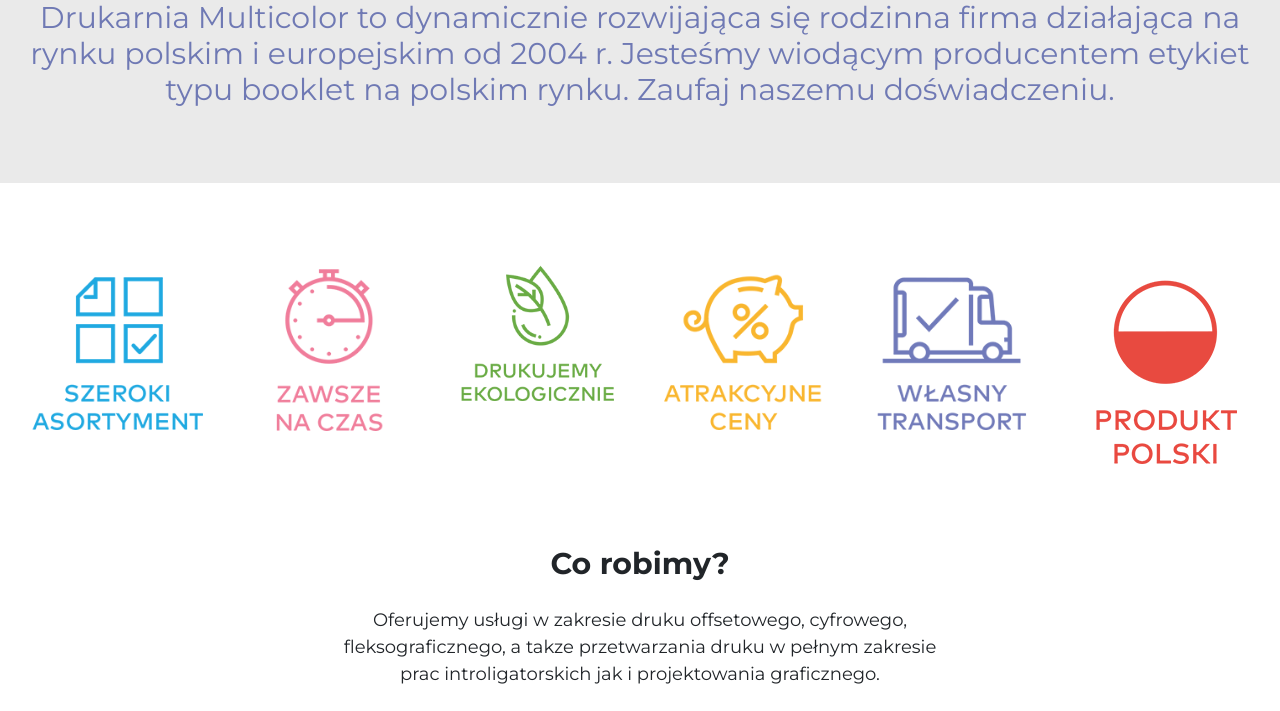
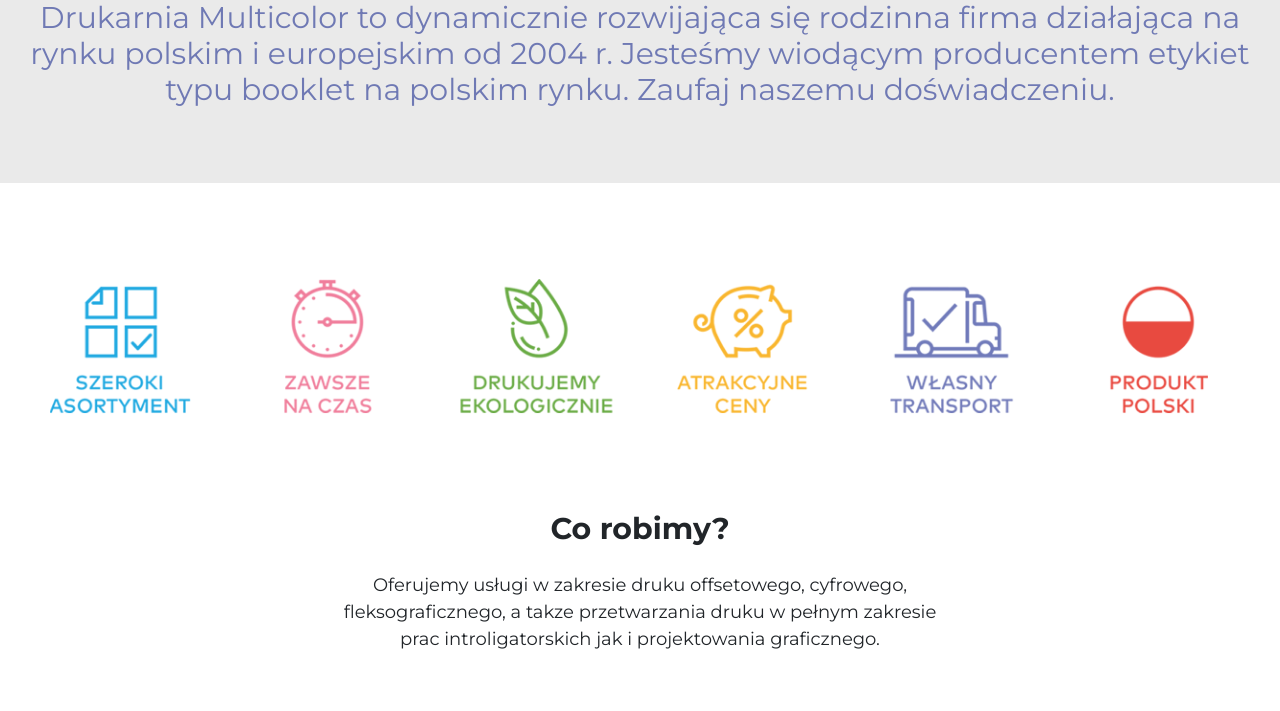
Before and after one commit to paboowicz/multicolor2020, a PHP site: page / in a window 1280 px wide. Shown: the part 688-1399 px from the top of the page. Run offline with PHP 8.4, Linux system fonts and the light colour scheme; some libraries are stand-ins or nearby versions.

Commit message:
ikonki - podmiana

```diff
--- a/index.php
+++ b/index.php
@@ -45,32 +45,32 @@
             <div class="row icons-row">
                 <div class="col-sm-6 col-md-4 col-lg-2">
                     <div class="item">
-                        <img src="./static/image/icons/szeroki_asortyment.png" alt="szeroki asortyment">
+                        <img src="./static/image/icons/ikony_set_01.png" alt="szeroki asortyment">
                     </div>
                 </div>
                 <div class="col-sm-6 col-md-4 col-lg-2">
                     <div class="item">
-                        <img src="./static/image/icons/zawsze_na_czas.png" alt="zawsze na czas">
+                        <img src="./static/image/icons/ikony_set_02.png" alt="zawsze na czas">
                     </div>
                 </div>
                 <div class="col-sm-6 col-md-4 col-lg-2">
                     <div class="item">
-                        <img src="./static/image/icons/drukujemy_ekologicznie.png" alt="drukujemy ekologicznie">
+                        <img src="./static/image/icons/ikony_set_03.png" alt="drukujemy ekologicznie">
                     </div>
                 </div>
                 <div class="col-sm-6 col-md-4 col-lg-2">
                     <div class="item">
-                        <img src="./static/image/icons/atrakcyjne_ceny.png" alt="atrakcyjne ceny">
+                        <img src="./static/image/icons/ikony_set_04.png" alt="atrakcyjne ceny">
                     </div>
                 </div>
                 <div class="col-sm-6 col-md-4 col-lg-2">
                     <div class="item">
-                        <img src="./static/image/icons/wlasny_transport.png" alt="własny transport">
+                        <img src="./static/image/icons/ikony_set_05.png" alt="własny transport">
                     </div>
                 </div>
                 <div class="col-sm-6 col-md-4 col-lg-2">
                     <div class="item">
-                        <img src="./static/image/icons/produkt_polski.png" alt="produkt polski">
+                        <img src="./static/image/icons/ikony_set_06.png" alt="produkt polski">
                     </div>
                 </div>
             </div>
```
Also changed, not shown: oferta.php (+6 -6 lines), static/image/icons/ikony_set_01.png (added), static/image/icons/ikony_set_02.png (added), static/image/icons/ikony_set_03.png (added), static/image/icons/ikony_set_04.png (added), static/image/icons/ikony_set_05.png (added), static/image/icons/ikony_set_06.png (added).
